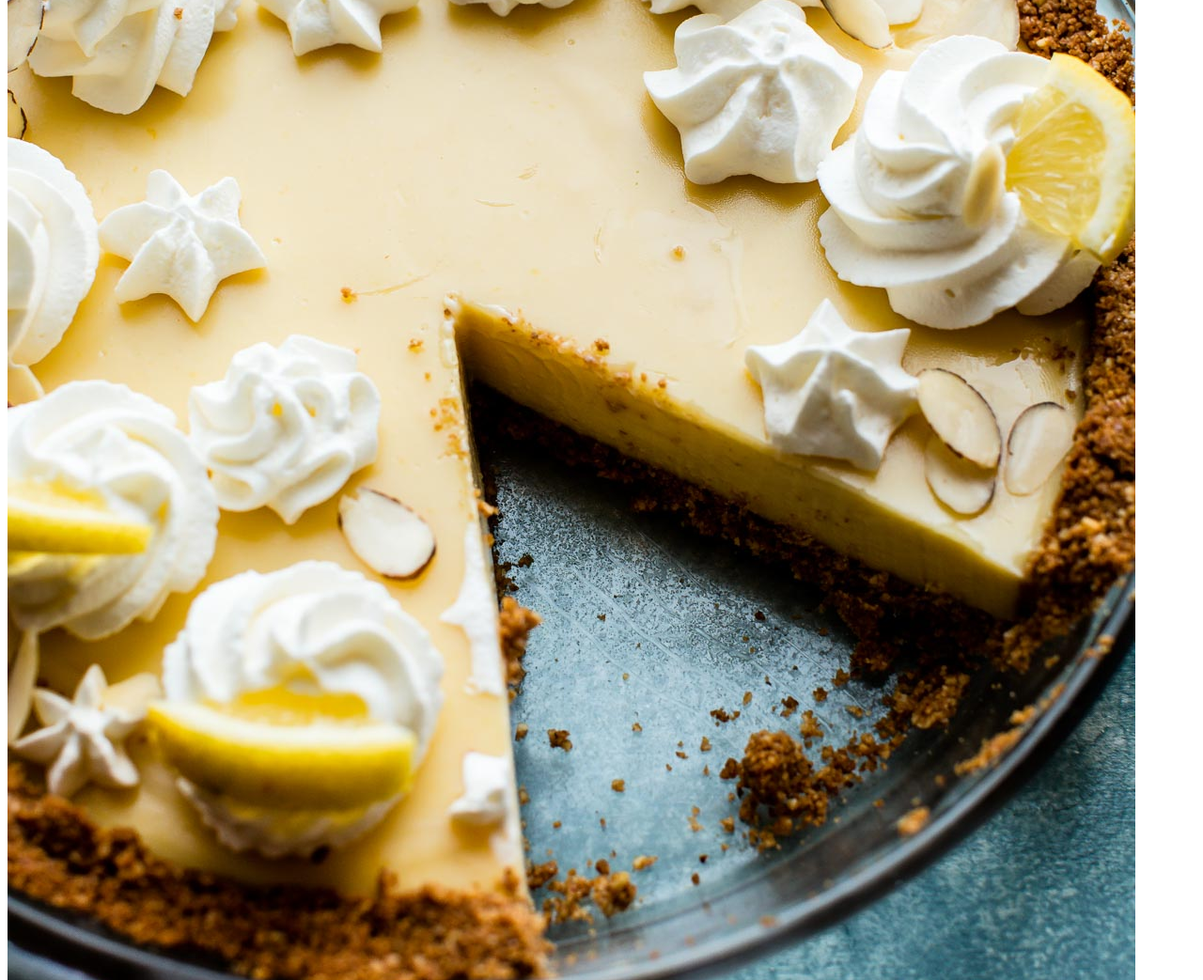
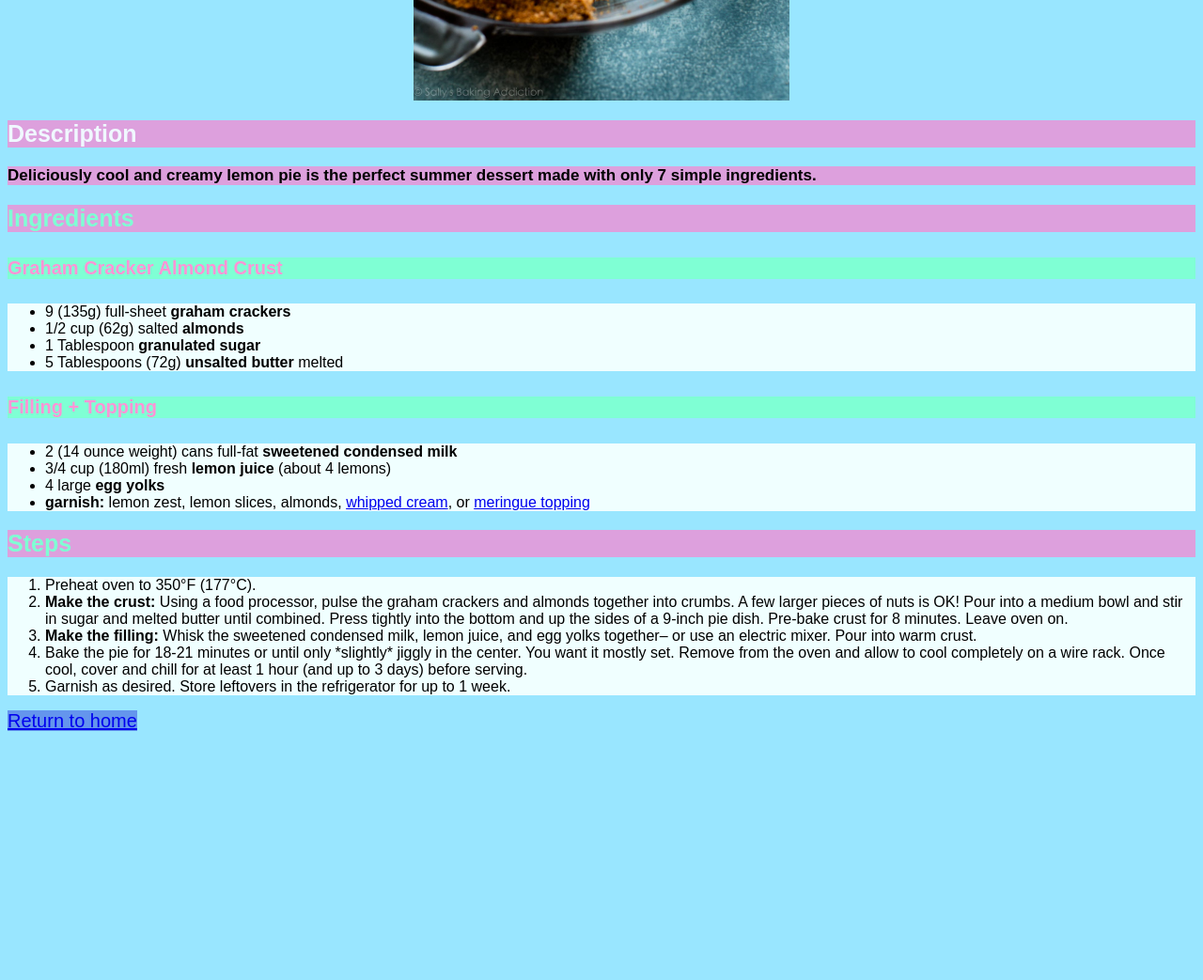
Before and after one commit to aleksandrabalkanska/odin-recipes, a plain HTML site: page recipes/lemon-pie.html in a window 1280 px wide. Shown: the part 580-1623 px from the top of the page at 94% size. After the commit the page ends 1367 px from the top, so only its background shows below. Drawn offline with Linux system fonts and the light colour scheme.

Commit message:
update css selectors

```diff
--- a/recipes/lemon-pie.html
+++ b/recipes/lemon-pie.html
@@ -3,34 +3,35 @@
     <head>
         <meta charset="utf-8">
         <title>Creamy Lemon Pie</title>
+        <link rel="stylesheet" href="../css/styles.css">
     </head>
 
     <body>
-        <h1>Creamy Lemon Pie</h1>
-        <img src="../img/creamy_lemon_pie.jpg" alt="Delicious creamy lemon pie">
+        <h1 class="pagetitle">Creamy Lemon Pie</h1>
+        <img class="img recipe" src="../img/creamy_lemon_pie.jpg" alt="Delicious creamy lemon pie">
 
-        <h2>Description</h2>
-        <p>Deliciously cool and creamy lemon pie is the perfect summer dessert made with only 7 simple ingredients.</p>
+        <h2 class="heading description">Description</h2>
+        <p class="content">Deliciously cool and creamy lemon pie is the perfect summer dessert made with only 7 simple ingredients.</p>
 
-        <h2>Ingredients</h2>
-            <h4>Graham Cracker Almond Crust</h4>
-                <ul>
+        <h2 class="heading ingredients">Ingredients</h2>
+            <h4 class="subheading">Graham Cracker Almond Crust</h4>
+                <ul class="list ingredients">
                      <li>9 (135g) full-sheet <strong>graham crackers</strong></li>
                      <li>1/2 cup (62g) salted <strong>almonds</strong></li>
                      <li>1 Tablespoon <strong>granulated sugar</strong></li>
                      <li>5 Tablespoons (72g) <strong>unsalted butter</strong> melted</li>
                 </ul>
 
-            <h4>Filling + Topping</h4>
-                <ul>
+            <h4 class="subheading">Filling + Topping</h4>
+                <ul class="list ingredients">
                     <li>2 (14 ounce weight) cans full-fat <strong>sweetened condensed milk</strong></li>
                     <li>3/4 cup (180ml) fresh <strong>lemon juice</strong> (about 4 lemons)</li>
                     <li>4 large <strong>egg yolks</strong></li>
                     <li><strong>garnish:</strong> lemon zest, lemon slices, almonds, <a href="https://sallysbakingaddiction.com/homemade-whipped-cream/">whipped cream</a>, or <a href="https://sallysbakingaddiction.com/smores-tartlets/">meringue topping</a></li>
                 </ul>
 
-        <h2>Steps</h2>
-            <ol>
+        <h2 class="heading steps">Steps</h2>
+            <ol class="list ingredients">
                 <li>Preheat oven to 350°F (177°C).</li>
                 <li><strong>Make the crust:</strong> Using a food processor, pulse the graham crackers and almonds together into crumbs. A few larger pieces of nuts is OK! Pour into a medium bowl and stir in sugar and melted butter until combined. Press tightly into the bottom and up the sides of a 9-inch pie dish. Pre-bake crust for 8 minutes. Leave oven on.</li>
                 <li><strong>Make the filling:</strong> Whisk the sweetened condensed milk, lemon juice, and egg yolks together– or use an electric mixer. Pour into warm crust.</li>
@@ -38,6 +39,6 @@
                 <li>Garnish as desired. Store leftovers in the refrigerator for up to 1 week.</li>
             </ol>
 
-            <a href="../index.html">Return to home</a>
+            <a class="return" href="../index.html">Return to home</a>
     </body>
 </html>
```
